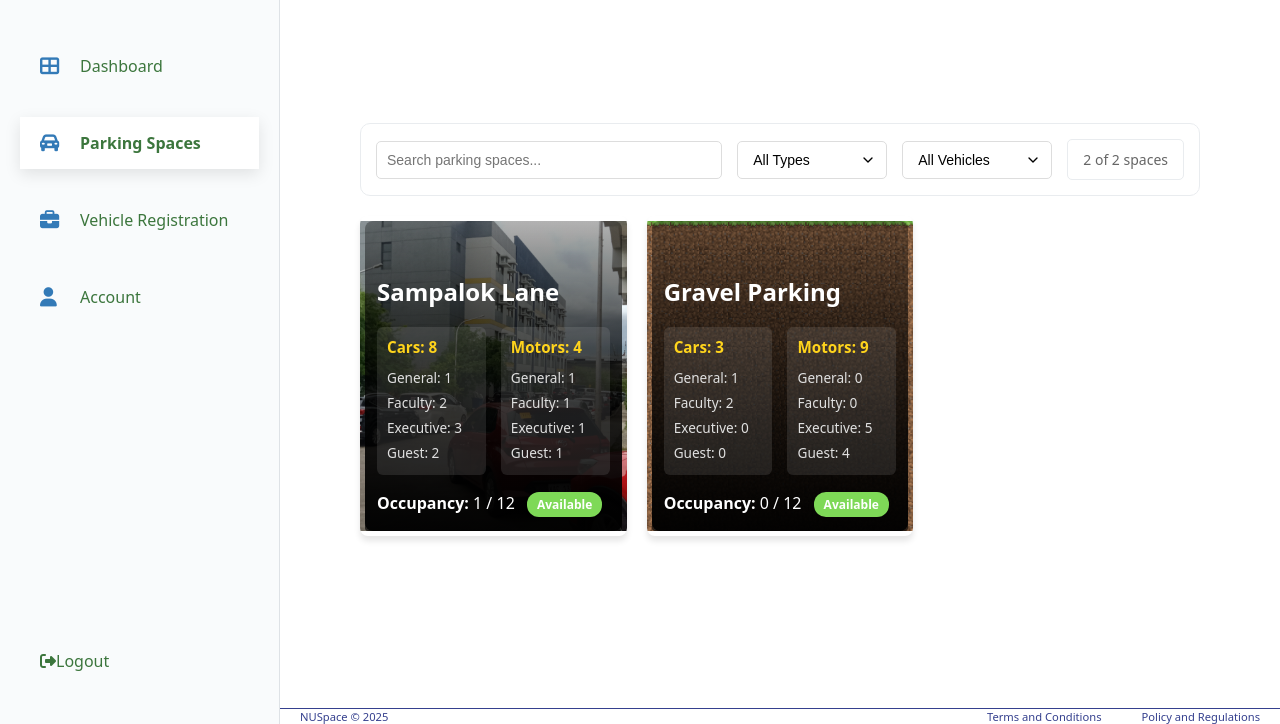
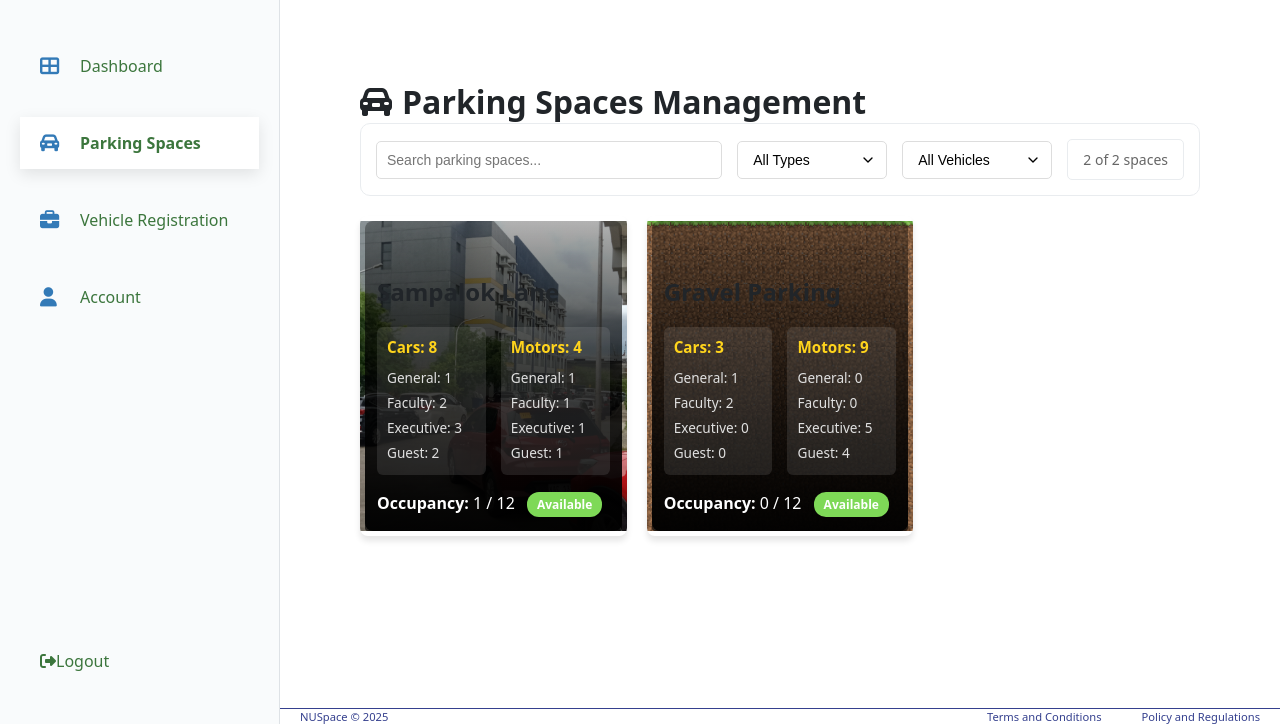
Before and after one commit to NeilVB/parking-management-system, a PHP site: page /controller/dashboard.php in a window 1280 px wide, after a click on "Parking Spaces". Shown: the part 76-800 px from the top of the page. Run offline with PHP 8.4, Linux system fonts and the light colour scheme; the visitor is signed in with stand-in values (Sample User, id 1); data comes from the database, SQL or seed files in the repository.

Commit message:
Fix header h3 color

```diff
--- a/views/css/parking_spaces_style.css
+++ b/views/css/parking_spaces_style.css
@@ -19,7 +19,7 @@ section#parking-spaces.content-section{
 
 .page-header h3 {
     font-size: 2rem;
-    color: #fff;
+    color: var(--text-color-dark);
     display: flex;
     align-items: center;
     gap: 10px;
@@ -124,7 +124,7 @@ section#parking-spaces.content-section{
 }
 
 .parking-card h3 {
-    color: #fff;
+    color: var(--text-color-dark);
     font-size: 24px;
     margin-bottom: 4px;
 }
```
